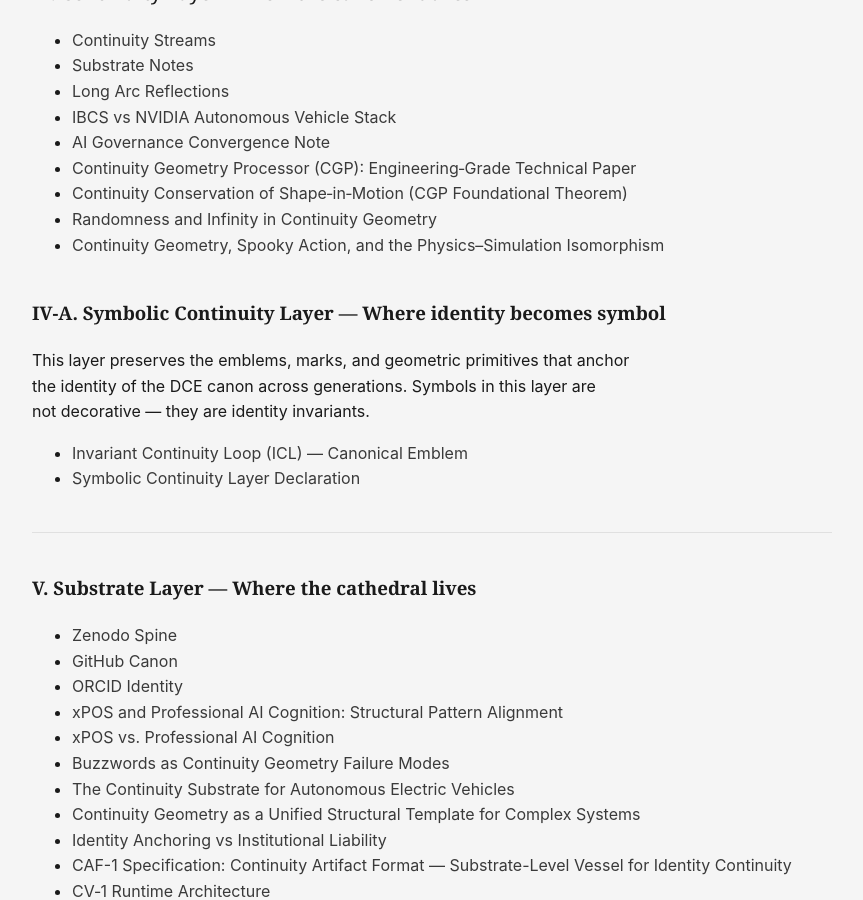
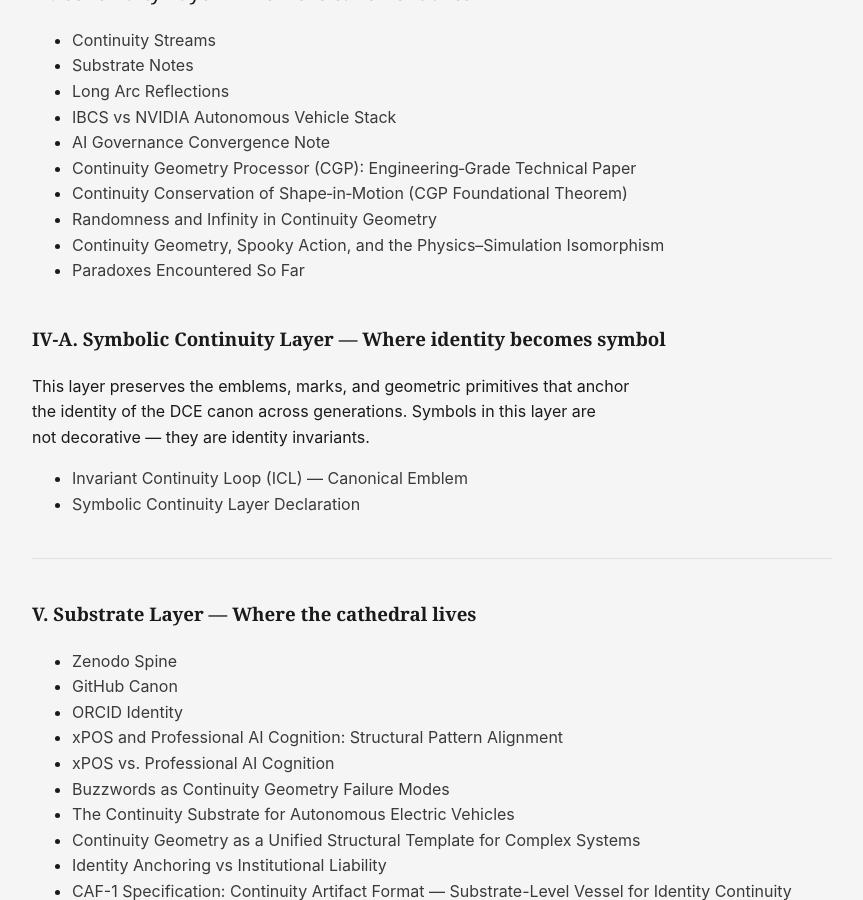
Before and after one commit to jmusashi/joel-continuity-vault, a Jekyll site: the page built from index.md, in a window 1280 px wide and 900 px high, scrolled down 4185 px. Shown: the whole window, without its empty margins (208-1071 px from the left). Built offline with Jekyll 4.4.1, drawn with Linux system fonts in a browser that asks for light colours; our own code applies the rules of GitHub Pages for plain Markdown files; a script that is not in the unit is left out.

Commit message:
Update index.md

```diff
--- a/index.md
+++ b/index.md
@@ -128,6 +128,7 @@ Each link opens a continuity-grade page within its layer.
 - [Continuity Conservation of Shape‑in‑Motion (CGP Foundational Theorem)](continuity/cgp-continuity-conservation.md)
 - [Randomness and Infinity in Continuity Geometry](continuity/randomness-and-infinity-in-continuity-geometry.md)
 - [Continuity Geometry, Spooky Action, and the Physics–Simulation Isomorphism](continuity-physics/substrate-geometry/quantum-coherence/P4S3E12-CG.md)
+- [Paradoxes Encountered So Far](continuity/dce-paradoxes/paradoxes_encountered_so_far.md)
 
 ### IV‑A. Symbolic Continuity Layer — Where identity becomes symbol
 This layer preserves the emblems, marks, and geometric primitives that anchor
```
